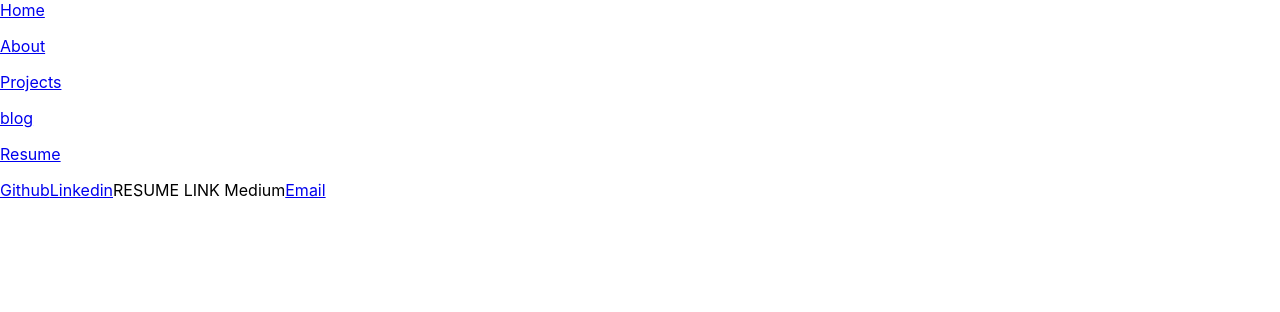
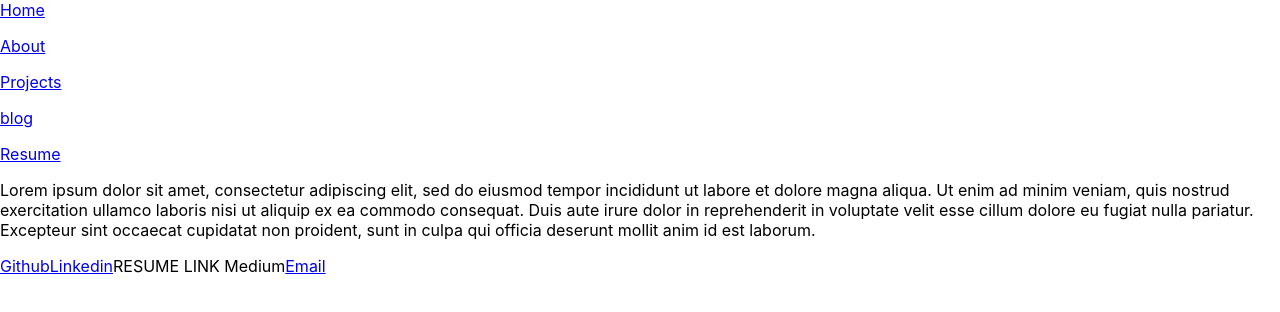
Before and after one commit to magic-onion/my-site, a React (Create React App) app: page / in a window 1280 px wide. Shown: the top 312 px of the page. Built offline with nearby package versions, Linux system fonts and the light colour scheme.

Commit message:
lorem ipsem

```diff
--- a/src/containers/Home.js
+++ b/src/containers/Home.js
@@ -6,7 +6,7 @@
   render() {
     return(
       <div className='about'>
-      <p></p>
+      <p>Lorem ipsum dolor sit amet, consectetur adipiscing elit, sed do eiusmod tempor incididunt ut labore et dolore magna aliqua. Ut enim ad minim veniam, quis nostrud exercitation ullamco laboris nisi ut aliquip ex ea commodo consequat. Duis aute irure dolor in reprehenderit in voluptate velit esse cillum dolore eu fugiat nulla pariatur. Excepteur sint occaecat cupidatat non proident, sunt in culpa qui officia deserunt mollit anim id est laborum.</p>
       </div>
     )
   }
@@ -20,3 +20,4 @@
 //Write out a long about me
 //post resume as PDF  (version without phone)
 //grab examples for ux and layout
+//Lorem ipsum dolor sit amet, consectetur adipiscing elit, sed do eiusmod tempor incididunt ut labore et dolore magna aliqua. Ut enim ad minim veniam, quis nostrud exercitation ullamco laboris nisi ut aliquip ex ea commodo consequat. Duis aute irure dolor in reprehenderit in voluptate velit esse cillum dolore eu fugiat nulla pariatur. Excepteur sint occaecat cupidatat non proident, sunt in culpa qui officia deserunt mollit anim id est laborum.
```
